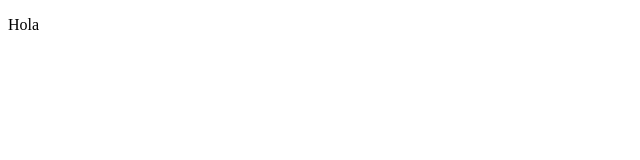
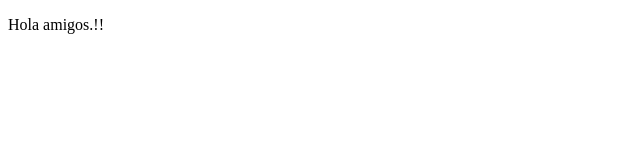
Before and after one commit to DiegoGit92/carpetademo, a plain HTML site: page index.html in a window 1280 px wide. Shown: the full height of the page, 0-640 px from the left. Drawn offline with Linux system fonts and the light colour scheme.

Commit message:
cambio agregado vs code

```diff
--- a/index.html
+++ b/index.html
@@ -7,6 +7,6 @@
     <title>Hola Mundo</title>
 </head>
 <body>
-    <p>Hola</p>
+    <p>Hola amigos.!!</p>
 </body>
 </html>
```
